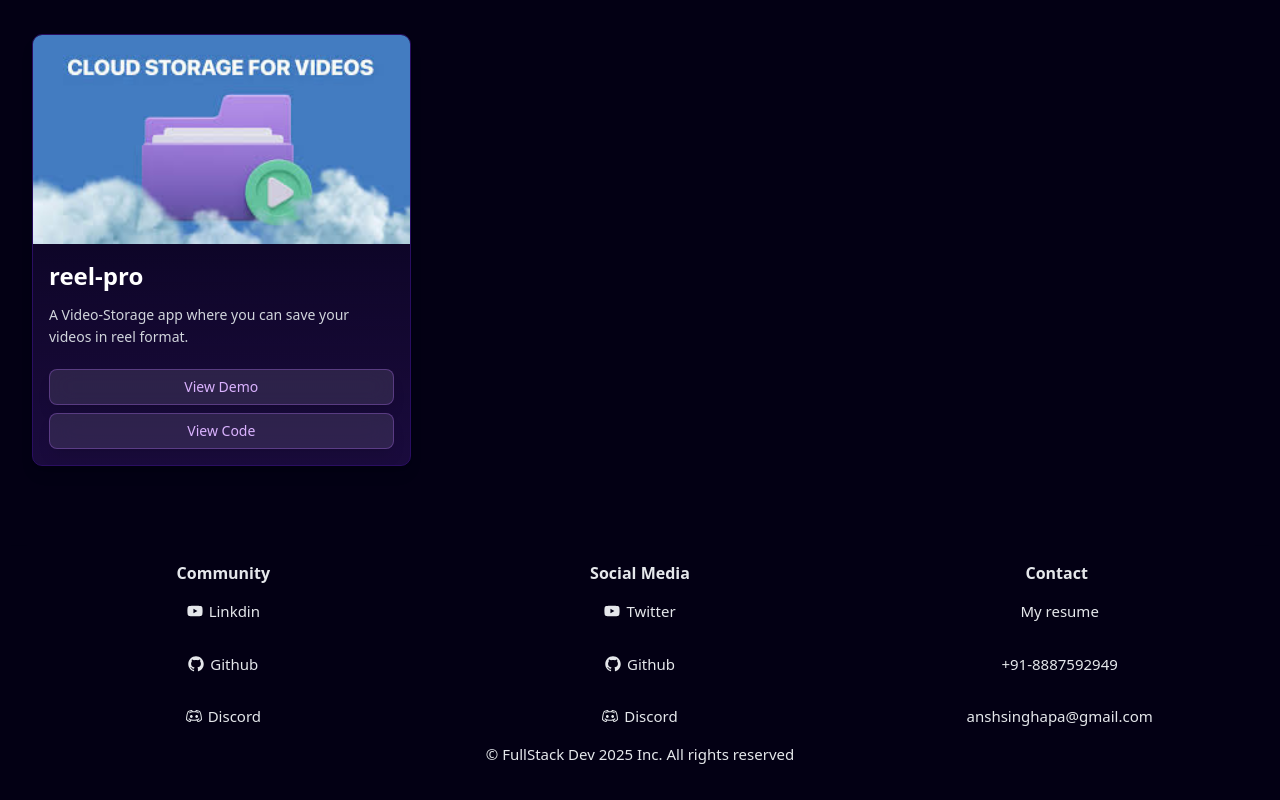
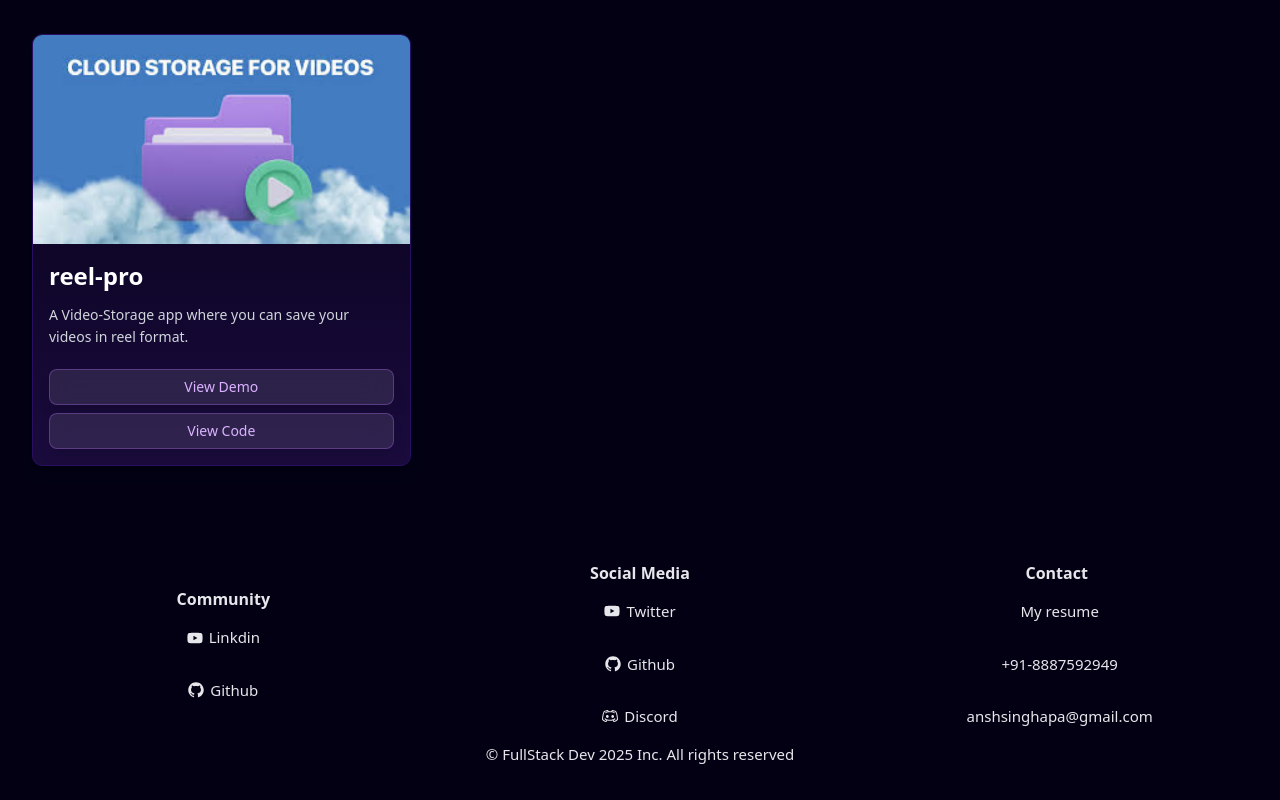
Before and after one commit to ANSHSINGH050404/Ansh-Portfolio, a Next.js app: page / in a window 1280 px wide. Shown: the part 3211-4011 px from the top of the page. Built offline with nearby package versions, Linux system fonts and the light colour scheme.

Commit message:
feat: update links in Footer component for LinkedIn and GitHub

```diff
--- a/components/main/Footer.tsx
+++ b/components/main/Footer.tsx
@@ -12,16 +12,13 @@ const Footer = () => {
             <div className="font-bold text-[16px]">Community</div>
             <p className="flex flex-row items-center my-[15px] cursor-pointer">
               <FaYoutube />
-              <span className="text-[15px] ml-[6px]">Linkdin</span>
+              <span className="text-[15px] ml-[6px]"><a href="https://www.linkedin.com/in/ansh-singh-b56612241?utm_source=share&utm_campaign=share_via&utm_content=profile&utm_medium=android_app ">Linkdin</a></span>
             </p>
             <p className="flex flex-row items-center my-[15px] cursor-pointer">
               <RxGithubLogo />
-              <span className="text-[15px] ml-[6px]">Github</span>
+              <span className="text-[15px] ml-[6px]"><a href="https://github.com/ANSHSINGH050404">Github</a></span>
             </p>
-            <p className="flex flex-row items-center my-[15px] cursor-pointer">
-              <RxDiscordLogo />
-              <span className="text-[15px] ml-[6px]">Discord</span>
-            </p>
+
           </div>
           <div className="min-w-[200px] h-auto flex flex-col items-center justify-start">
             <div className="font-bold text-[16px]">Social Media</div>
```
